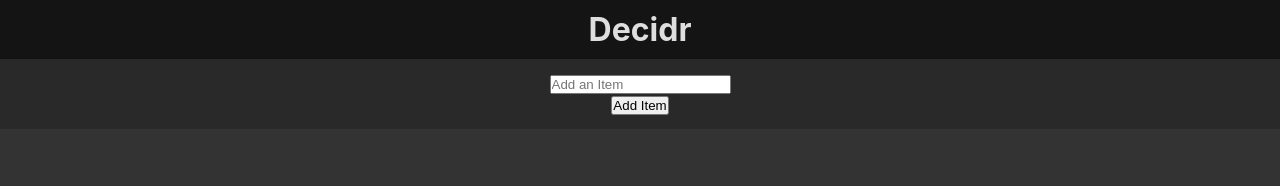
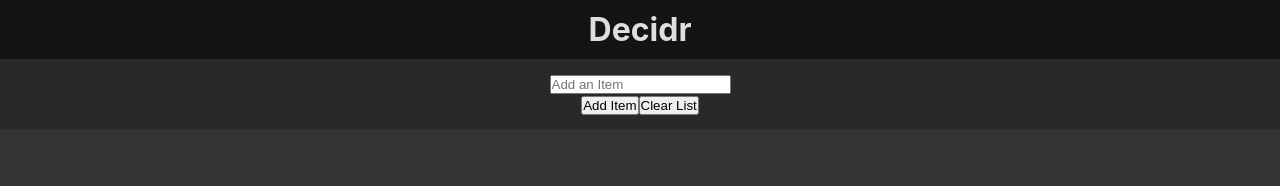
Before and after one commit to SmiJa/decidr, a React (Create React App) app: page / in a window 1280 px wide. Shown: the top 186 px of the page. Built offline with nearby package versions, Linux system fonts and the light colour scheme.

Commit message:
feat(clear list): add clear all items form list function #14

```diff
--- a/src/components/Input.js
+++ b/src/components/Input.js
@@ -7,6 +7,12 @@ export default function Input({listContainer, setListContainer}) {
         e.preventDefault();
         console.log(newItem);
         setListContainer([...listContainer, newItem]);
+        setNewItem("");
+    }
+
+    const clearList = (e) => {
+        e.preventDefault();
+        setListContainer([]);
         setNewItem("");
     }
 
@@ -22,6 +28,7 @@ export default function Input({listContainer, setListContainer}) {
                     />
                 </div>
                 <button type="submit" className="add-btn" onClick={formSubmit}>Add Item</button>
+                <button type="submit" className="add-btn" onClick={clearList}>Clear List</button>
             </form>
         </div>
     )
```
